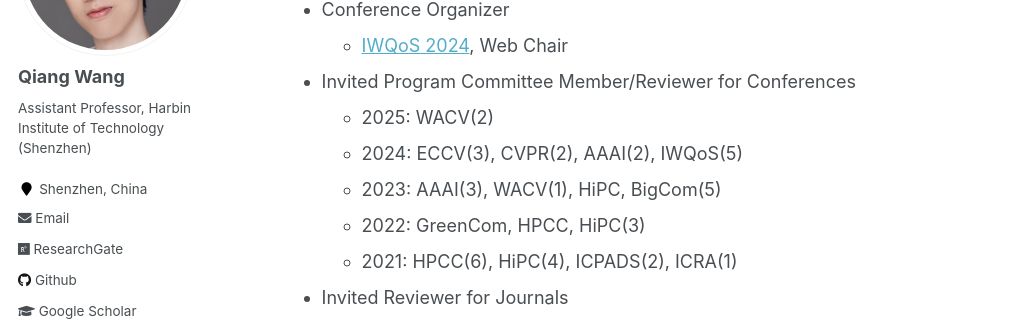
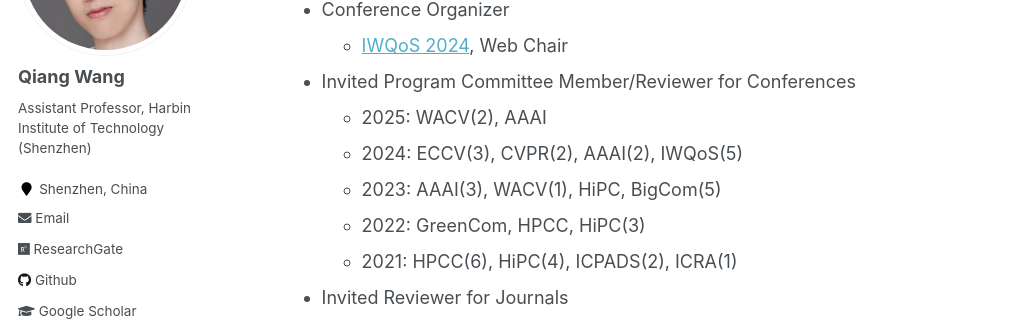
Before and after one commit to blackjack2015/blackjack2015.github.io, a Jekyll site: the page built from _pages/about.md, in a window 1280 px wide and 900 px high, scrolled down 2889 px. Shown: the part 153-474 px from the top of the window, without its empty margins (0-1033 px from the left). Built offline with Jekyll 4.4.1, drawn with Linux system fonts in a browser that asks for light colours.

Commit message:
Update about.md

```diff
--- a/_pages/about.md
+++ b/_pages/about.md
@@ -59,7 +59,7 @@ Qiang Wang is currently an Assistant Professor at Department of Computer Science
 + Conference Organizer
     + [IWQoS 2024](https://iwqos2024.ieee-iwqos.org/committees/organizing-committee), Web Chair
 + Invited Program Committee Member/Reviewer for Conferences
-    + 2025: WACV(2)
+    + 2025: WACV(2), AAAI
     + 2024: ECCV(3), CVPR(2), AAAI(2), IWQoS(5)
     + 2023: AAAI(3), WACV(1), HiPC, BigCom(5)
     + 2022: GreenCom, HPCC, HiPC(3)
```
